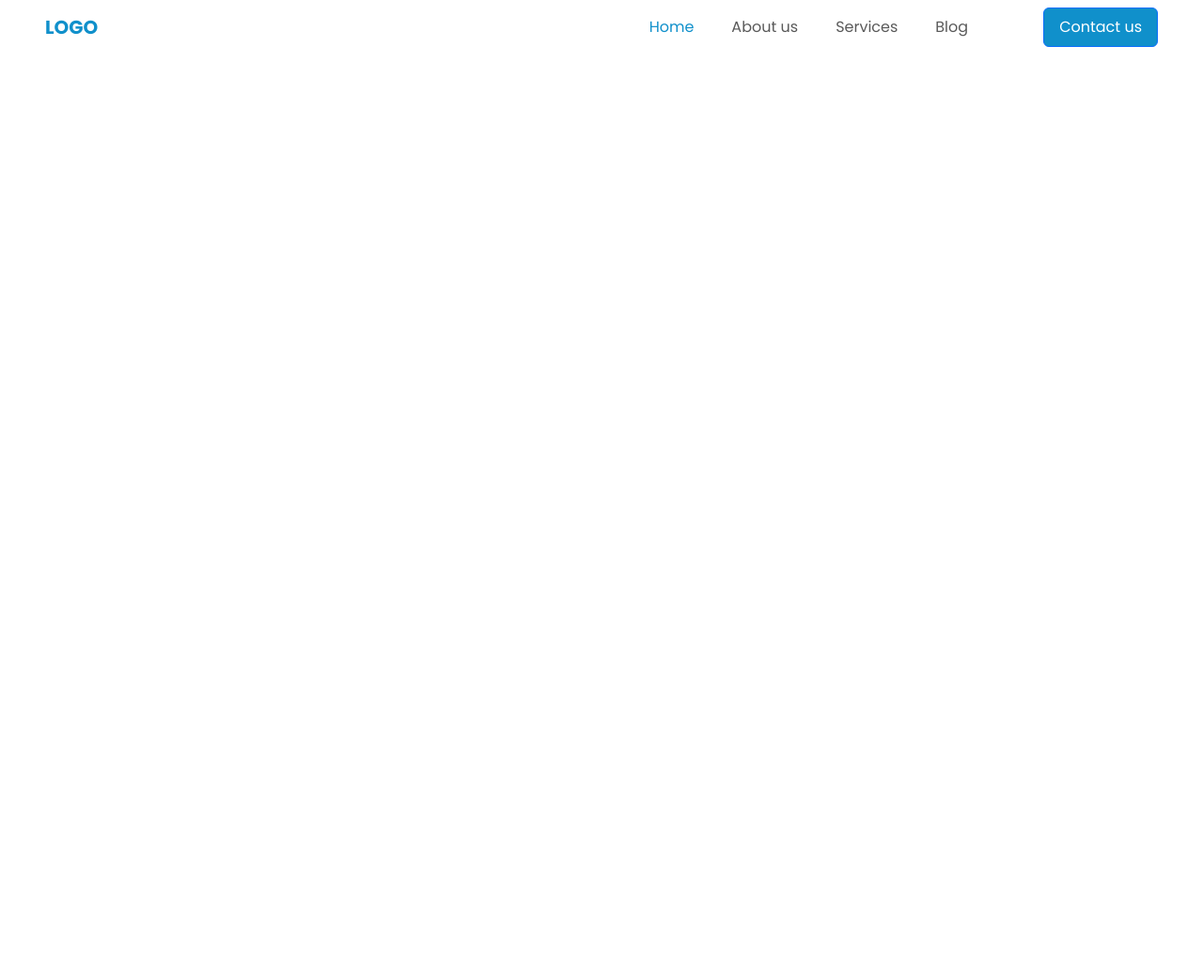
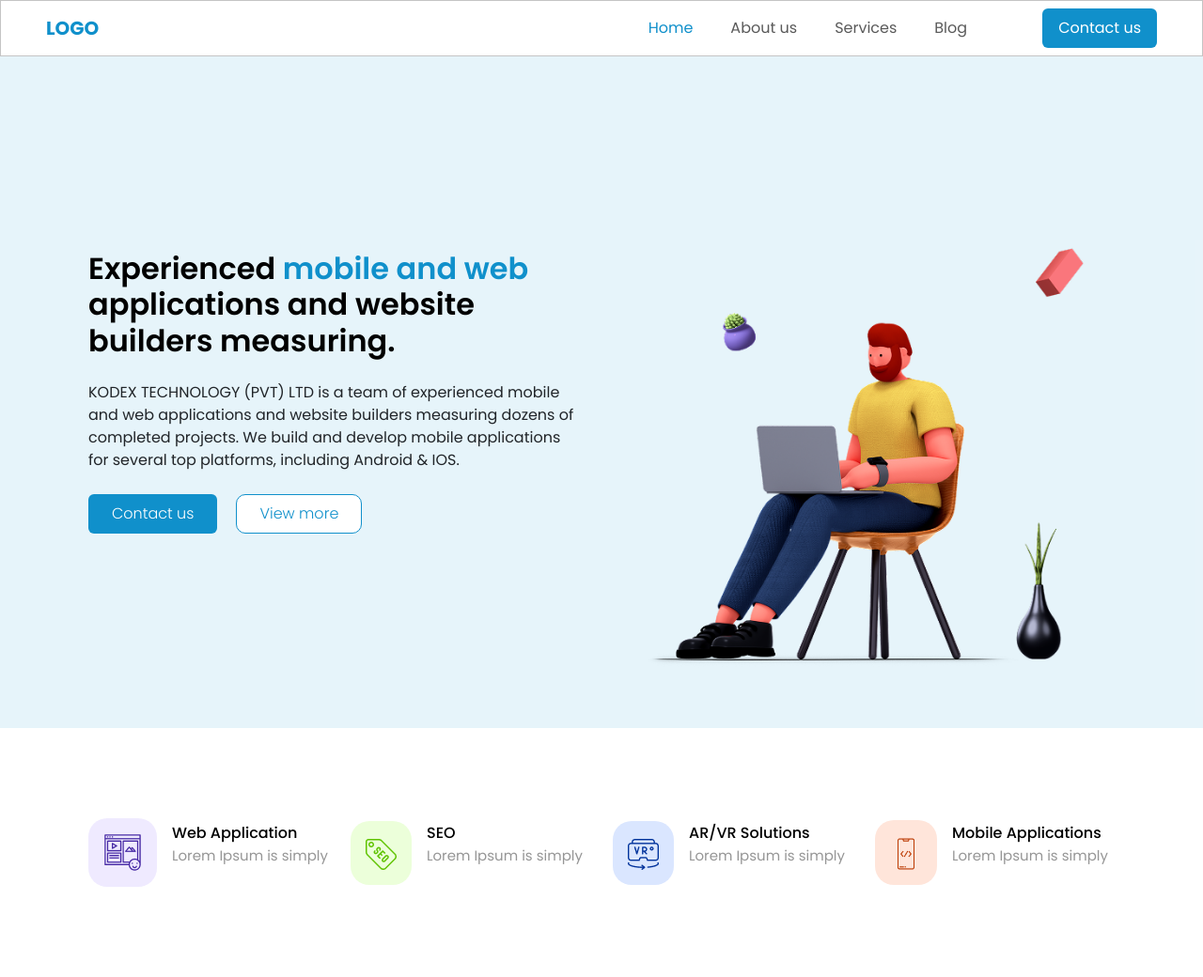
Before and after one commit to hunaina27/Pre-hackathon-Web, a plain HTML site: page index.html in a window 1280 px wide. Shown: the whole page at 94% size. Before the commit the page ends 800 px from the top, so only its background shows below. Drawn offline with nearby package versions, Linux system fonts and the light colour scheme.

Commit message:
hero done

```diff
--- a/index.html
+++ b/index.html
@@ -16,7 +16,7 @@
 <body>
 
     <!-- navbar start -->
-    <nav class="navbar navbar-expand-lg m-navb">
+    <nav class="navbar navbar-expand-lg custom-navbr">
         <div class="container-fluid d-flex px-lg-5 justify-content-sm-between align-items-center">
             <a class="navbar-brand " href="#">
                 <span class="font logo custom-logo fw-bold"> LOGO</span>
@@ -29,28 +29,123 @@
             <div class="collapse navbar-collapse" id="navbarSupportedContent">
                 <ul class="navbar-nav ms-auto mb-2 mb-lg-0  d-flex align-items-center me-lg-5">
                     <li class="nav-item">
-                        <a class="nav-link  custom-active-link me-4" aria-current="page" href="#">Home</a>
+                        <a class="nav-link  custom-active-link me-lg-4" aria-current="page" href="#">Home</a>
                     </li>
                     <li class="nav-item">
-                        <a class="nav-link me-4" href="#">About us</a>
+                        <a class="nav-link me-lg-4" href="#">About us</a>
                     </li>
 
                     <li class="nav-item">
-                        <a class="nav-link me-4" href="#">Services</a>
+                        <a class="nav-link me-lg-4" href="#">Services</a>
                     </li>
 
                     <li class="nav-item">
-                        <a class="nav-link me-4 " href="#">Blog</a>
+                        <a class="nav-link me-lg-4 " href="#">Blog</a>
                     </li>
                 </ul>
                 <div class="d-flex justify-content-center mt-3 mt-lg-0">
-                    <button class="btn btn-primary btun  px-3 py-2">Contact us</button>
+                    <button class="btn  btun px-3 py-2">Contact us</button>
                 </div>
 
             </div>
         </div>
     </nav>
     <!-- navbar end -->
+
+    <!-- hero section start -->
+    <section class="hero-section  ">
+        <div class="container col-xxl-8 p-4">
+            <div class="row flex-lg-row-reverse align-items-center g-5">
+                <!-- Hero Image -->
+                <div class="col-12 col-lg-6 d-flex justify-content-center">
+                    <img src="./images/hero.png" class="img-fluid" alt="hero image" loading="lazy">
+                </div>
+                <!-- hero text-->
+                <div class="col-lg-6 hero-text text-lg-start text-center">
+                    <h1 class="fw-semibold mb-4 fs-2 fs-md-2 fs-lg-1  ">
+                        Experienced <span>mobile and web</span> applications and website builders measuring.
+                    </h1>
+
+                    <p class="card-body-p">
+                        KODEX TECHNOLOGY (PVT) LTD is a team of experienced mobile and web applications and website
+                        builders measuring dozens of completed projects. We build and develop mobile applications for
+                        several top platforms, including Android & IOS.
+                    </p>
+                    <div class="d-grid gap-3 d-lg-flex justify-content-lg-start mt-4">
+                        <button type="button" class="btn  me-md-1 px-4 py-2 btun fw-light ">Contact us</button>
+                        <button type="button" class="btn btn-outline-secondary custom-btun fw-light px-4 py-2 ">View
+                            more</button>
+                    </div>
+                </div>
+            </div>
+    </section>
+    <!-- hero section end -->
+
+    <!-- section 2 start -->
+    <section class="section-2">
+        <div class="container px-4 py-5" id="hanging-icons">
+            <div class="row g-4 py-5 row-cols-1 row-cols-lg-4">
+
+                <!-- 1st box -->
+                <div class="col d-flex align-items-center">
+                    <div
+                        class="icon-square d-inline-flex align-items-center justify-content-center fs-4 flex-shrink-0 me-3">
+                        <div class="vector1-bg p-3">
+                            <img src="./images/website-content.png" alt="vector">
+                        </div>
+                    </div>
+                    <div class="section-2-text">
+                        <h3 class="fs-6 mb-1">Web Application</h3>
+                        <p>Lorem Ipsum is simply</p>
+                    </div>
+                </div>
+
+                <!-- 2nd box -->
+                <div class="col d-flex align-items-center">
+                    <div
+                        class="icon-square d-inline-flex align-items-center justify-content-center fs-4 flex-shrink-0 me-3">
+                        <div class="vector2-bg p-3">
+                            <img src="./images/Group.png" alt="vector">
+                        </div>
+                    </div>
+                    <div class="section-2-text">
+                        <h3 class="fs-6 mb-1">SEO</h3>
+                        <p>Lorem Ipsum is simply</p>
+                    </div>
+                </div>
+
+                <!-- 3rd box -->
+                <div class="col d-flex align-items-center">
+                    <div
+                        class="icon-square d-inline-flex align-items-center justify-content-center fs-4 flex-shrink-0 me-3">
+                        <div class="vector3-bg p-3">
+                            <img src="./images/immersive.png" alt="vector">
+                        </div>
+                    </div>
+                    <div class="section-2-text">
+                        <h3 class="fs-6 mb-1">AR/VR Solutions</h3>
+                        <p>Lorem Ipsum is simply</p>
+                    </div>
+                </div>
+
+                <!-- 4th box -->
+                <div class="col d-flex align-items-center">
+                    <div
+                        class="icon-square d-inline-flex align-items-center justify-content-center fs-4 flex-shrink-0 me-3">
+                        <div class="vector4-bg p-3">
+                            <img src="./images/coding.png" alt="vector">
+                        </div>
+                    </div>
+                    <div class="section-2-text">
+                        <h3 class="fs-6 mb-1">Mobile Applications</h3>
+                        <p>Lorem Ipsum is simply</p>
+                    </div>
+                </div>
+
+            </div>
+        </div>
+    </section>
+    <!-- section 2 end -->
 
 
 
--- a/style.css
+++ b/style.css
@@ -1,23 +1,119 @@
-*{
+* {
     margin: 0;
     padding: 0;
     box-sizing: border-box;
 }
-body{
-      font-family: "Poppins", sans-serif;
+
+body {
+    font-family: "Poppins", sans-serif;
 }
+
 /* navbar */
-.custom-navbr{
+.custom-navbr {
     border: 0.7px solid rgba(196, 196, 196, 1)
 }
-.custom-logo{
-color: rgba(16, 144, 203, 1);
-}
-.custom-active-link{
+
+.custom-logo {
     color: rgba(16, 144, 203, 1);
 }
-.btun{
+
+.custom-active-link {
+    color: rgba(16, 144, 203, 1);
+}
+
+.btun {
     background: rgba(16, 144, 203, 1);
-color: rgba(255, 255, 255, 1);
+    color: rgba(255, 255, 255, 1);
 
 }
+.btun:hover{
+ background: rgb(3, 126, 183);
+    color: rgba(255, 255, 255, 1);
+}
+
+/* hero section */
+
+.hero-section {
+    background: rgba(16, 144, 203, 0.1);
+
+}
+
+/* .line-height {
+    line-height: ;
+}
+
+@media (min-width:0px) and (max-width: 767px) {
+    .line-height {
+        line-height: ;
+    }
+
+} */
+
+h1,
+h2,
+h3,
+h4,
+h5 {
+    color: rgba(0, 0, 0, 1);
+}
+
+
+.hero-text h1{
+
+
+}
+.hero-text span {
+    color: rgba(16, 144, 203, 1);
+}
+
+.custom-btun {
+    color: rgba(16, 144, 203, 1);
+    background: rgba(255, 255, 255, 1);
+    border-radius: 10px;
+    border: 1px solid rgba(16, 144, 203, 1)
+
+}
+
+.custom-btun:hover {
+   background: rgba(16, 144, 203, 1);
+    color: rgba(255, 255, 255, 1);
+}
+
+.card-body-p{
+
+
+}
+
+/* section 2 */
+.section-2 h3{
+
+}
+.section-2 p{
+font-size: 15px;
+color: rgba(150, 150, 150, 1);
+
+}
+
+.vector1-bg{
+background: rgba(239, 234, 255, 1);
+border-radius: 20px;
+
+}
+.vector2-bg{
+background: rgba(236, 255, 218, 1);
+border-radius: 20px;
+
+}
+.vector3-bg{
+background: rgba(218, 230, 255, 1);
+border-radius: 20px;
+
+}
+.vector4-bg{
+background: rgba(255, 229, 218, 1);
+border-radius: 20px;
+
+}
+.line{
+    border: 0.7px solid rgba(199, 199, 199, 1)
+}
```
Also changed, not shown: images/Group.png (added), images/coding.png (added), images/hero.png (added), images/immersive.png (added), images/website-content.png (added).
